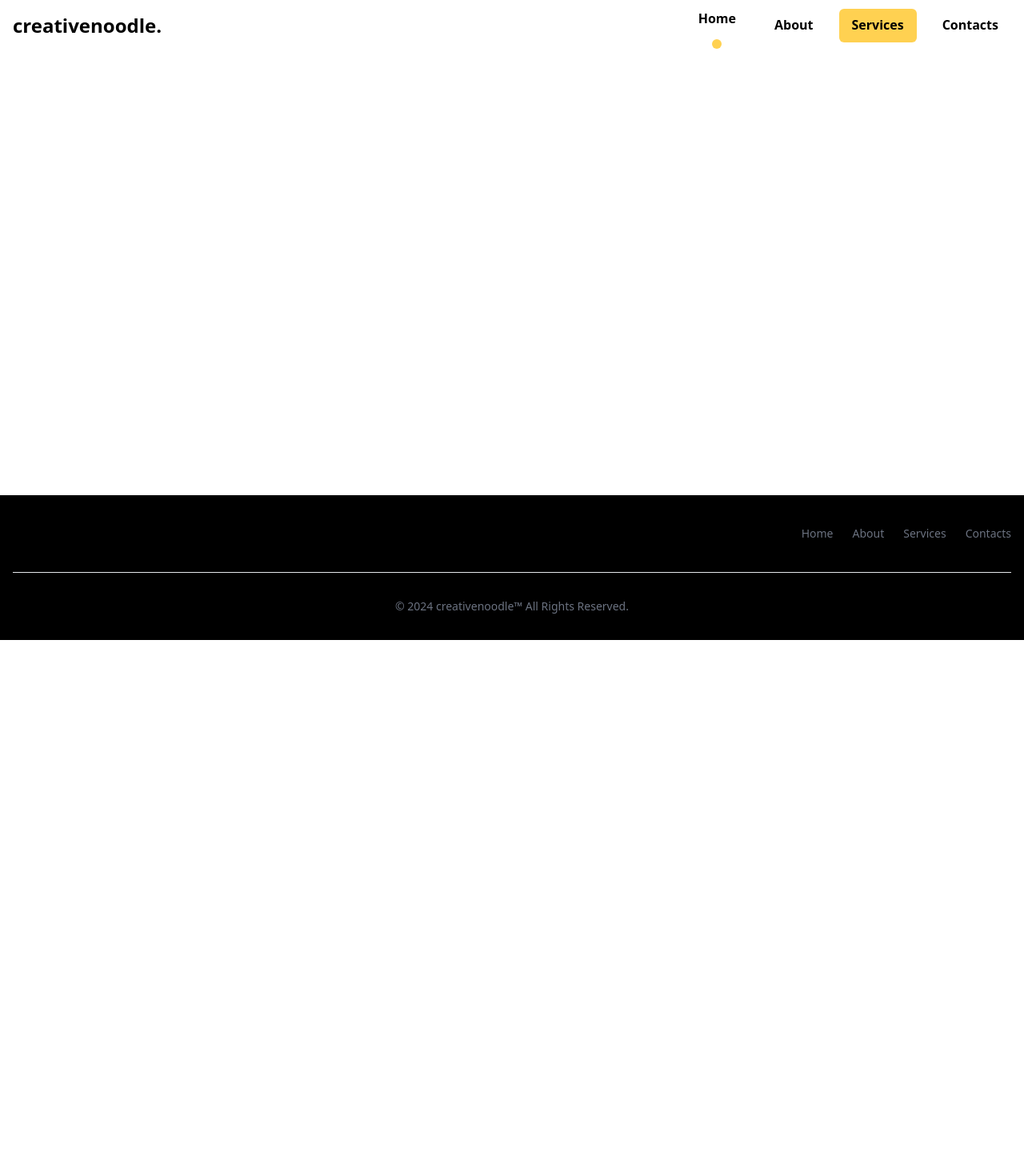
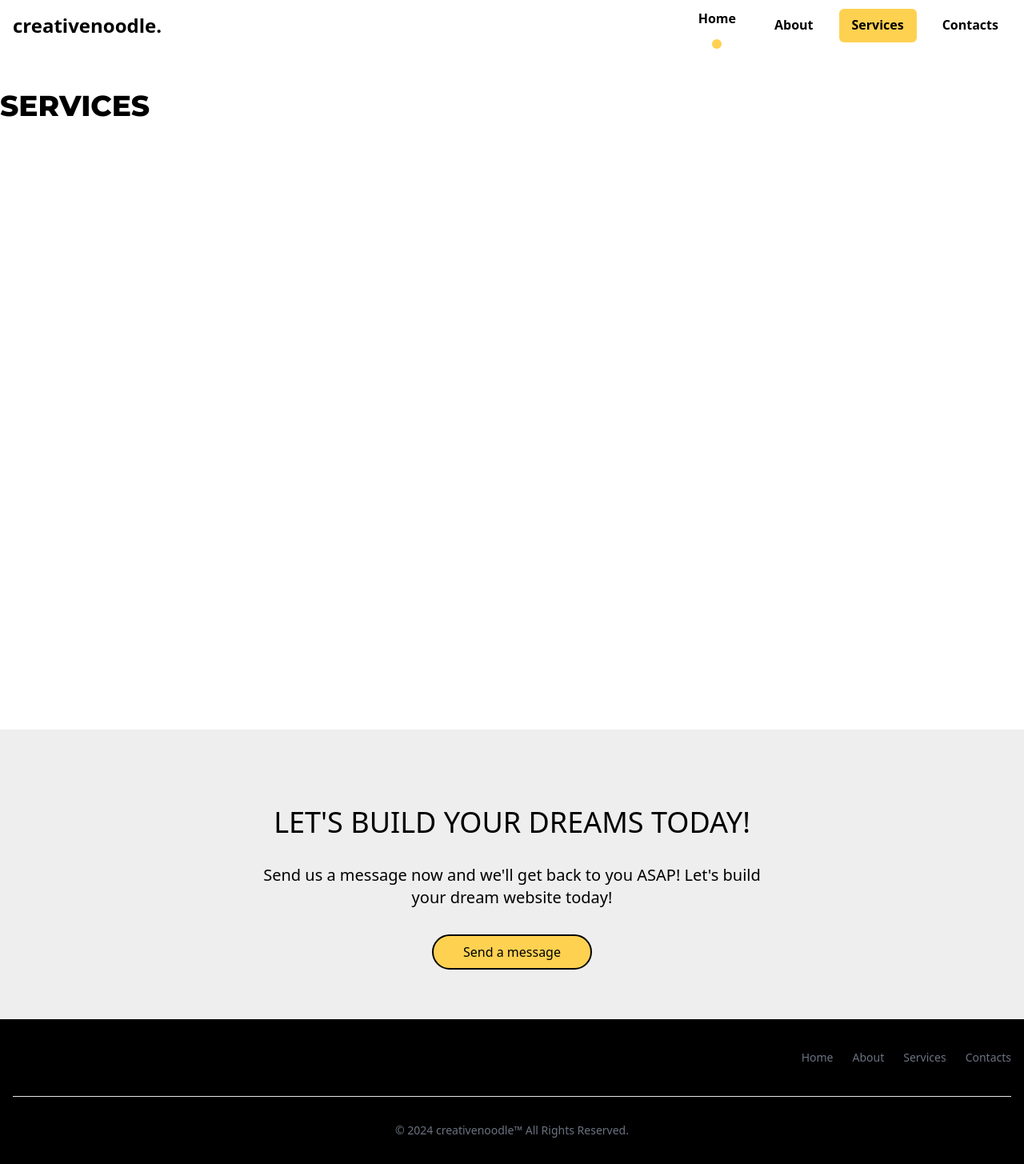
Before and after one commit to CliffVille/creativenoodle, a React (Vite) app: page /Services in a window 1280 px wide. Shown: the whole page at 80% size. Before the commit the page ends 800 px from the top, so only its background shows below. Built offline with nearby package versions, Linux system fonts and the light colour scheme.

Commit message:
added content

```diff
--- a/src/App.jsx
+++ b/src/App.jsx
@@ -2,6 +2,9 @@ import { BrowserRouter as Router, Route, Routes } from 'react-router-dom'
 import Header from './components/header'
 import Home from './pages/home'
 import About from './pages/About'
+import Services from './pages/Services'
+import Contacts from './pages/Contacts'
+import Headerb from './components/headerb'
 import Footer from './components/footer'
 import './app.css'
 
@@ -16,8 +19,11 @@ function App() {
             <Route path="/" element={<Home />} />
             <Route path="/Home" element={<Home />} />
             <Route path="/About" element={<About />} />
+            <Route path="/Services" element={<Services />} />
+            <Route path="/Contacts" element={<Contacts />} />
           </Routes>
         </main>
+        <Headerb />
         <Footer />
       </div>
     </Router>
--- /dev/null
+++ b/src/components/headerb.jsx
@@ -0,0 +1,13 @@
+import React from 'react'
+
+    const headerb = () => {
+      return (
+        <div className="w-full h-[362px] bg-[#eeeeee] text-center">
+            <h1 className="text-black text-4xl w-1/2 mx-auto mt-24 mb-8 uppercase">Let&apos;s build your dreams today!</h1>
+            <p className="text-black text-xl w-1/2 mx-auto my-8">Send us a message now and we&apos;ll get back to you ASAP! Let&apos;s build your dream website today!</p>
+            <button className="w-[200px] px-4 py-2 bg-yellow hover:bg-hover border-2 border-black rounded-full">Send a message</button>
+        </div>
+      )
+    }
+
+export default headerb
--- a/src/pages/About.jsx
+++ b/src/pages/About.jsx
@@ -168,13 +168,6 @@ const About = () => {
           })}
         </div>
       </section>
-
-
-      <div className="w-full h-[362px] bg-[#eeeeee] text-center">
-        <h1 className="text-black text-4xl w-1/2 mx-auto mt-24 mb-8 uppercase">Let&apos;s build your dreams today!</h1>
-        <p className="text-black text-xl w-1/2 mx-auto my-8">Send us a message now and we&apos;ll get back to you ASAP! Let&apos;s build your dream website today!</p>
-        <button className="w-[200px] px-4 py-2 bg-yellow hover:bg-hover border-2 border-black rounded-full">Send a message</button>
-      </div>
     </div>
   )
 }
--- a/src/pages/Contacts.jsx
+++ b/src/pages/Contacts.jsx
@@ -0,0 +1,9 @@
+import React from 'react'
+
+const Contacts = () => {
+  return (
+    <div>Contacts</div>
+  )
+}
+
+export default Contacts
--- a/src/pages/Services.jsx
+++ b/src/pages/Services.jsx
@@ -0,0 +1,13 @@
+import React from 'react'
+
+const Services = () => {
+  return (
+    <div className='flex flex-col min-h-screen font-montserrat font-extrabold mt-12'>
+
+        <h1 className="text-4xl text-bold uppercase justify-start">Services</h1>
+
+    </div>
+  )
+}
+
+export default Services
```
